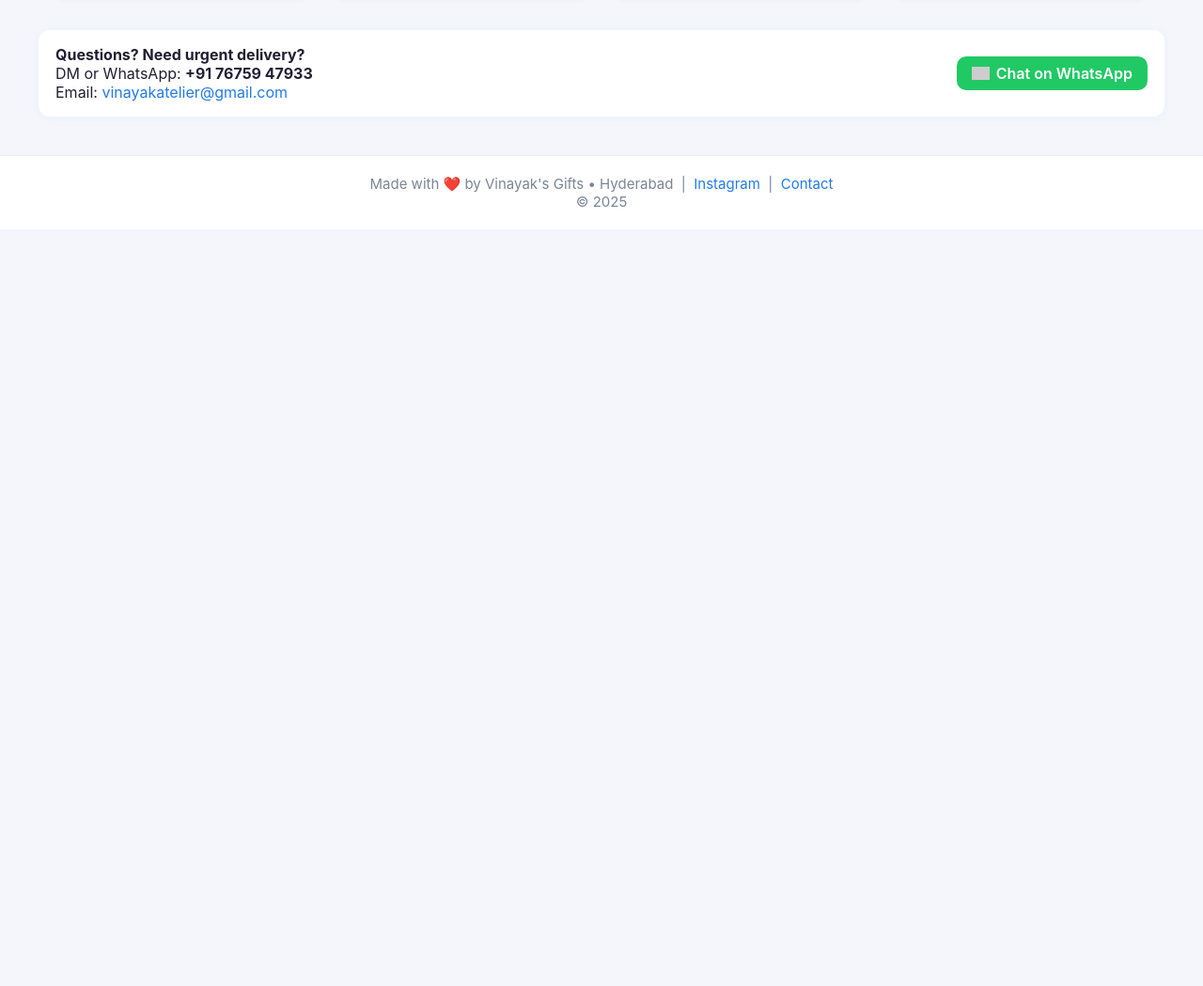
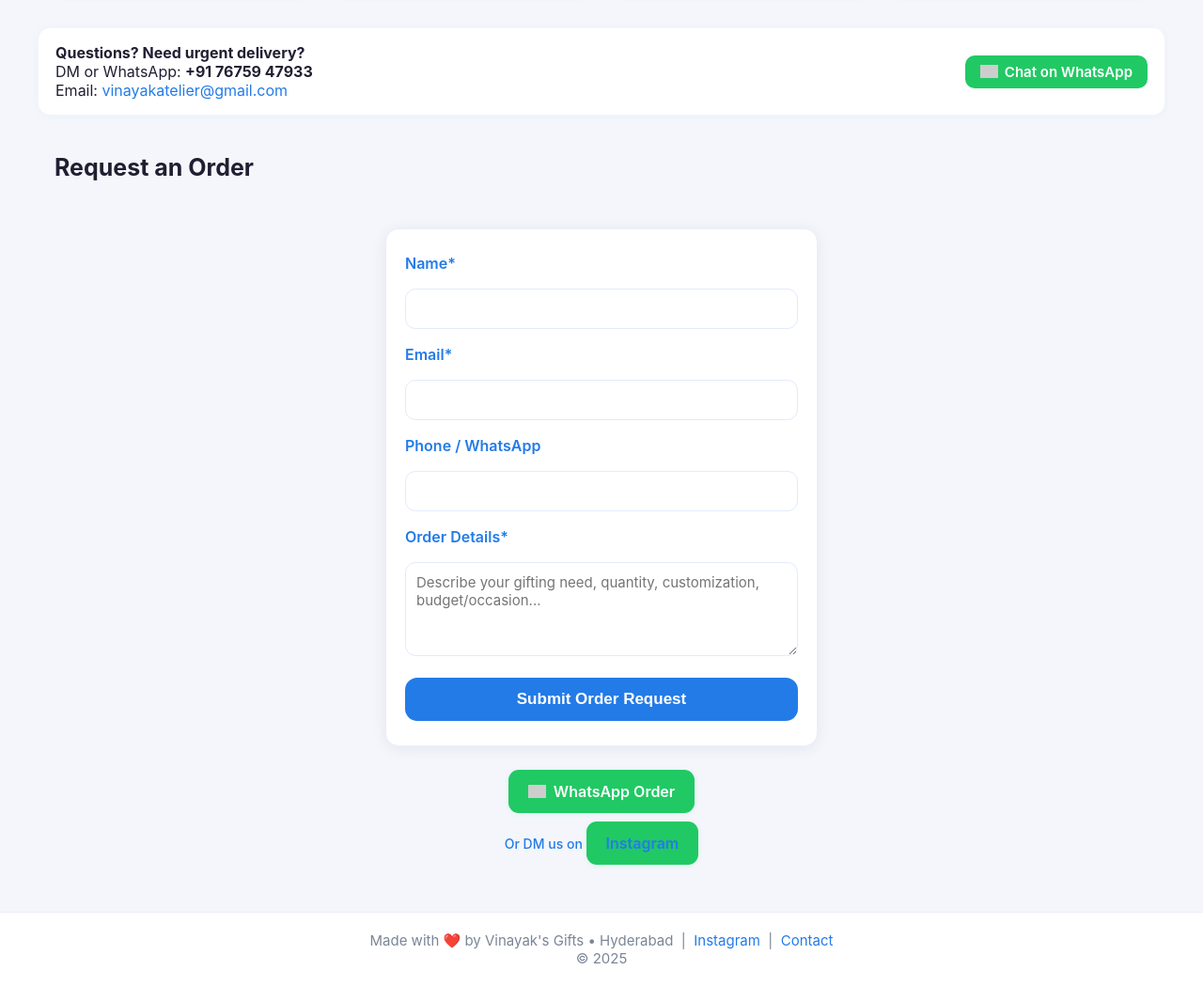
Before and after one commit to anjana-sathwika/Vinayak, a plain HTML site: page index.html in a window 1280 px wide. Shown: the part 725-1774 px from the top of the page at 94% size. Before the commit the page ends 969 px from the top, so only its background shows below. Drawn offline with Linux system fonts and the light colour scheme; grey boxes are pictures that could not be loaded.

Commit message:
Update index.html

```diff
--- a/index.html
+++ b/index.html
@@ -4,11 +4,11 @@
   <meta charset="utf-8" />
   <meta name="viewport" content="width=device-width,initial-scale=1" />
   <title>Vinayak's Gifts – Curators of Premium & Quirky Gifts</title>
-  <meta name="description" content="Order premium, quirky, and customized gifts online. Fast delivery, exclusive gift sets, direct WhatsApp support.">
+  <meta name="description" content="Order premium, quirky, and customized gifts online. Fast delivery, exclusive gift sets, direct WhatsApp and form support.">
   <style>
     :root{
       --primary: #211e32;
-      --accent: #f4f6fb;  /* very light gray background */
+      --accent: #f4f6fb;
       --cardbg: #fff;
       --blue: #237be8;
       --green: #20c964;
@@ -27,11 +27,18 @@
       min-height:100vh;
     }
     .navbar{
-      width:100%; background:var(--cardbg); box-shadow:0 2px 14px rgba(30,30,60,0.04);
-      border-bottom:1px solid #eee; display:flex;justify-content:center;
+      width:100%;
+      background:var(--cardbg);
+      box-shadow:0 2px 14px rgba(30,30,60,0.04);
+      border-bottom:1px solid #eee;
+      display:flex;justify-content:center;
+      position:sticky;top:0;z-index:11;
     }
     .navbar-inner{
-      max-width:1200px; width:100%; display:flex;align-items:center;justify-content:space-between;padding:14px 18px;
+      max-width:1200px;
+      width:100%;
+      display:flex;align-items:center;justify-content:space-between;
+      padding:14px 18px;
     }
     .brand{font-size:22px;font-weight:700;color:var(--blue)}
     .navlinks{display:flex;gap:21px}
@@ -39,8 +46,9 @@
     .navlinks a:hover{color:var(--blue);}
     .action-btn{
       background:var(--green); padding:8px 16px; border-radius:10px; color:#fff;font-weight:600; text-decoration:none;
-      display:flex;align-items:center; gap:7px;
+      display:flex;align-items:center; gap:7px;font-size:15px;
     }
+    .action-btn.insta{background:var(--blue);}
     .hero{
       max-width:1200px;margin:0 auto;padding:40px 18px 0 18px;display:flex;flex-wrap:wrap;align-items:center;justify-content:space-between;
     }
@@ -84,6 +92,31 @@
       width:100%;background:var(--cardbg);margin-top:40px;padding:20px 18px;font-size:15px;color:var(--muted);
       border-top:1px solid #ededfd;text-align:center;
     }
+    /* Order form styling */
+    #orderFormCont{max-width:460px;margin:50px auto 0 auto;}
+    #orderForm{
+      background:#fff;border-radius:14px;border:1px solid #ebeefd;box-shadow:0 2px 16px rgba(30,30,80,0.07);padding:26px 20px;display:flex;flex-direction:column;gap:17px;
+    }
+    #orderForm label{color:#237be8;font-weight:600;}
+    #orderForm input,#orderForm textarea{
+      padding:11px;border:1.5px solid #e3eafc;border-radius:11px;font-family:inherit;font-size:15px;
+    }
+    #orderForm textarea{resize:vertical;}
+    #orderForm button{
+      background:#237be8;color:#fff;font-weight:600;border:none;padding:13px 0;border-radius:13px;font-size:17px;margin-top:6px;cursor:pointer;
+    }
+    #formSuccess{
+      margin-top:10px;font-size:15px;color:#20c964;font-weight:600;display:none;
+    }
+    .wa-or {
+      padding:25px 0 10px 0;text-align:center;
+    }
+    .wa-or a{
+      background:#20c964;color:#fff;font-weight:600;border-radius:11px;padding:13px 21px;text-decoration:none;display:inline-flex;align-items:center;gap:8px;box-shadow:0 1px 6px rgba(32,201,100,0.09);font-size:16px;
+    }
+    .wa-or span{
+      color:#237be8;font-size:14px;font-weight:500;margin-top:9px;display:inline-block;
+    }
     @media (max-width:880px){.cat-grid{grid-template-columns:repeat(2,1fr);}
       .hero{flex-direction:column;gap:30px;}
       .feature-image{margin-left:0;}
@@ -91,6 +124,7 @@
     @media (max-width:600px){
       .navbar-inner, .hero, .categories, .order-bar, .footer{padding:12px;}
       .cat-grid{grid-template-columns:1fr;}
+      #orderFormCont{padding:0 7px;}
     }
   </style>
 </head>
@@ -101,13 +135,13 @@
       <div class="navlinks">
         <a href="#bestsellers">Best Sellers</a>
         <a href="#newarrivals">New Arrivals</a>
-        <a href="#bulk">Bulk Orders</a>
+        <a href="#order">Order</a>
         <a href="#contact">Contact</a>
         <a href="#track">Track Order</a>
         <a href="#faq">Help & FAQ</a>
       </div>
       <a class="action-btn" href="https://wa.me/917675947933" target="_blank">
-        <img src="https://cdn.jsdelivr.net/gh/simple-icons/simple-icons/icons/whatsapp.svg" width="19" style="filter:brightness(1.3);"> WhatsApp Order
+        <img src="https://cdn.jsdelivr.net/gh/simple-icons/simple-icons/icons/whatsapp.svg" width="19" style="filter:brightness(1.3);"> WhatsApp
       </a>
     </div>
   </nav>
@@ -127,7 +161,7 @@
           <a class="action-btn" href="https://wa.me/917675947933" target="_blank">
             <img src="https://cdn.jsdelivr.net/gh/simple-icons/simple-icons/icons/whatsapp.svg" width="19" style="filter:brightness(1.3);"> WhatsApp Order
           </a>
-          <a class="action-btn" href="https://www.instagram.com/v_atelier_gifts/" style="background:#237be8" target="_blank">
+          <a class="action-btn insta" href="https://www.instagram.com/v_atelier_gifts/" target="_blank">
             <img src="https://cdn.jsdelivr.net/gh/simple-icons/simple-icons/icons/instagram.svg" width="19" style="filter:brightness(1.9);"> Instagram
           </a>
         </div>
@@ -137,24 +171,16 @@
   <section class="categories">
     <h2>Shop By Category</h2>
     <div class="cat-grid">
-      <div class="cat-card">
-        <div class="cat-icon">🎁</div>
-        <div class="cat-title">Bulk Corporate Gifts</div>
+      <div class="cat-card"><div class="cat-icon">🎁</div><div class="cat-title">Bulk Corporate Gifts</div>
         <div class="cat-desc">Premium office sets, stationery, mugs, onboarding kits.</div>
       </div>
-      <div class="cat-card">
-        <div class="cat-icon">🧢</div>
-        <div class="cat-title">Custom Hats & Apparel</div>
+      <div class="cat-card"><div class="cat-icon">🧢</div><div class="cat-title">Custom Hats & Apparel</div>
         <div class="cat-desc">Teams, events, stylish embroidery or print. Fast delivery.</div>
       </div>
-      <div class="cat-card">
-        <div class="cat-icon">🖼️</div>
-        <div class="cat-title">Photo Frames & Keepsakes</div>
+      <div class="cat-card"><div class="cat-icon">🖼️</div><div class="cat-title">Photo Frames & Keepsakes</div>
         <div class="cat-desc">Memory frames, bespoke keepsakes, awards.</div>
       </div>
-      <div class="cat-card">
-        <div class="cat-icon">🎉</div>
-        <div class="cat-title">Gift Sets & Surprises</div>
+      <div class="cat-card"><div class="cat-icon">🎉</div><div class="cat-title">Gift Sets & Surprises</div>
         <div class="cat-desc">Curated hampers, festive combos, cool gadgets.</div>
       </div>
     </div>
@@ -169,6 +195,34 @@
       <img src="https://cdn.jsdelivr.net/gh/simple-icons/simple-icons/icons/whatsapp.svg" width="19" style="filter:brightness(1.3);"> Chat on WhatsApp
     </a>
   </div>
+  <section class="categories" id="order">
+    <h2>Request an Order</h2>
+    <div id="orderFormCont">
+      <form id="orderForm"
+        action="https://formsubmit.co/vinayakatelier@gmail.com"
+        method="POST">
+        <label for="orderName">Name*</label>
+        <input type="text" id="orderName" name="name" required>
+        <label for="orderEmail">Email*</label>
+        <input type="email" id="orderEmail" name="email" required>
+        <label for="orderPhone">Phone / WhatsApp</label>
+        <input type="text" id="orderPhone" name="phone">
+        <label for="orderDetails">Order Details*</label>
+        <textarea id="orderDetails" name="details" required rows="4"
+          placeholder="Describe your gifting need, quantity, customization, budget/occasion..."></textarea>
+        <input type="hidden" name="_captcha" value="false">
+        <button type="submit">Submit Order Request</button>
+        <div id="formSuccess">Request sent! Our team will contact you soon 🎉</div>
+      </form>
+      <div class="wa-or">
+        <a href="https://wa.me/917675947933" target="_blank">
+          <img src="https://cdn.jsdelivr.net/gh/simple-icons/simple-icons/icons/whatsapp.svg" width="19" style="filter:brightness(1.3);"> WhatsApp Order
+        </a>
+        <br>
+        <span>Or DM us on <a href="https://www.instagram.com/v_atelier_gifts/" target="_blank" style="color:#237be8;">Instagram</a></span>
+      </div>
+    </div>
+  </section>
   <footer class="footer">
     Made with ❤️ by Vinayak's Gifts • Hyderabad &nbsp;|&nbsp;
     <a href="https://www.instagram.com/v_atelier_gifts/" style="color:#237be8;text-decoration:none;">Instagram</a>
@@ -178,6 +232,10 @@
   </footer>
   <script>
     document.getElementById('year').innerText = new Date().getFullYear();
+    // Success feedback for order form
+    document.getElementById('orderForm').addEventListener('submit', function(e){
+      document.getElementById('formSuccess').style.display = 'block';
+    });
   </script>
 </body>
 </html>
```
